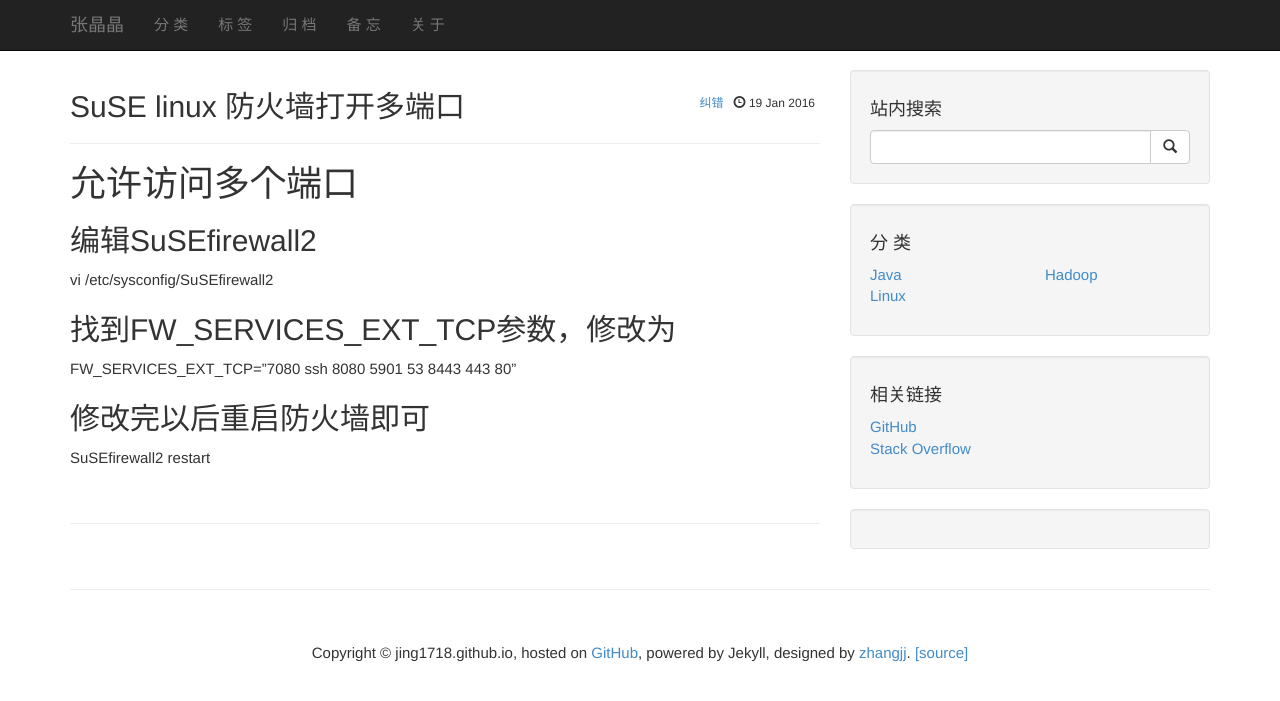
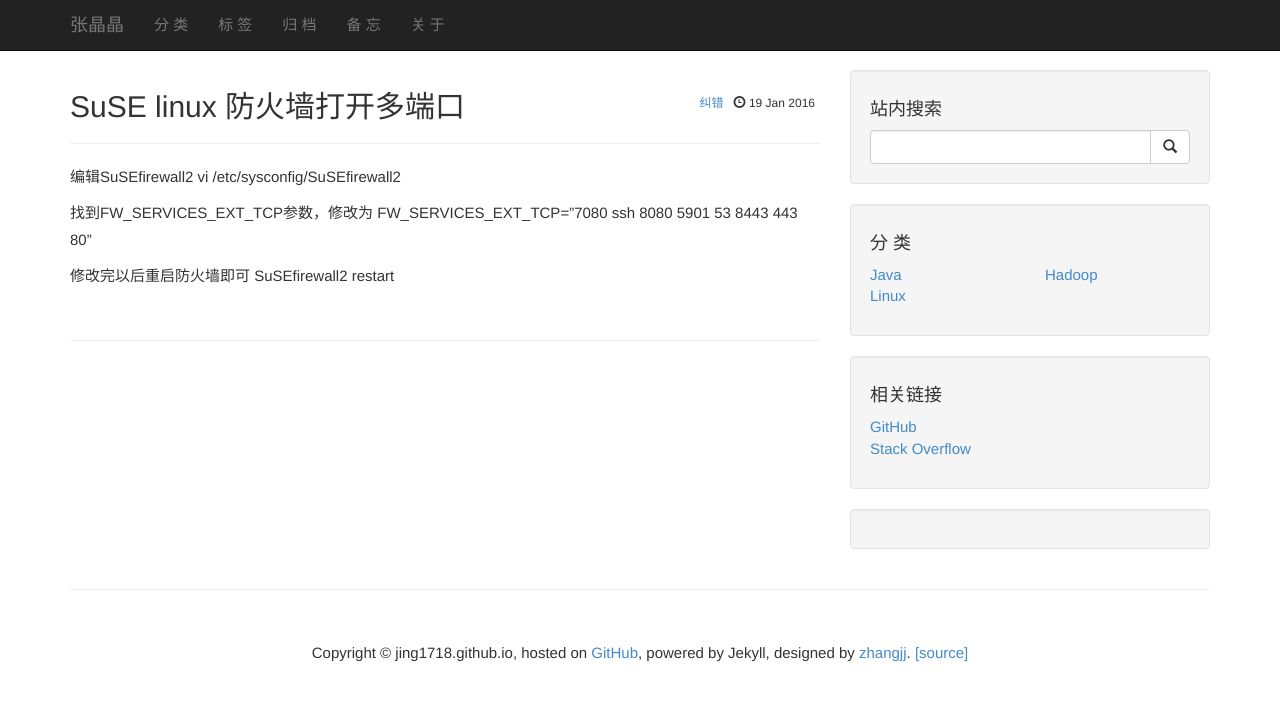
Before and after one commit to jing1718/jing1718.github.io, a Jekyll site: the page built from _posts/linux/2016-01-19-suse-linux-firewall-setting.md, in a window 1280 px wide. Shown: the top 701 px of the page. Built offline with Jekyll 4.4.1, drawn with Linux system fonts in a browser that asks for light colours; Markdown is read by kramdown in place of the engine named in the settings; comment, search, counter and statistics services are not loaded.

Commit message:
调整第一篇博客内容

```diff
--- a/_posts/linux/2016-01-19-suse-linux-firewall-setting.md
+++ b/_posts/linux/2016-01-19-suse-linux-firewall-setting.md
@@ -6,13 +6,11 @@ tags: [SuSE,linux,防火墙,端口]
 summary: "允许访问多个端口"
 ---
 
-#允许访问多个端口
-
-##编辑SuSEfirewall2
+编辑SuSEfirewall2
 vi /etc/sysconfig/SuSEfirewall2
 
-##找到FW_SERVICES_EXT_TCP参数，修改为
+找到FW_SERVICES_EXT_TCP参数，修改为
 FW_SERVICES_EXT_TCP="7080 ssh 8080 5901 53 8443 443 80"
 
-##修改完以后重启防火墙即可
+修改完以后重启防火墙即可
 SuSEfirewall2  restart
```
